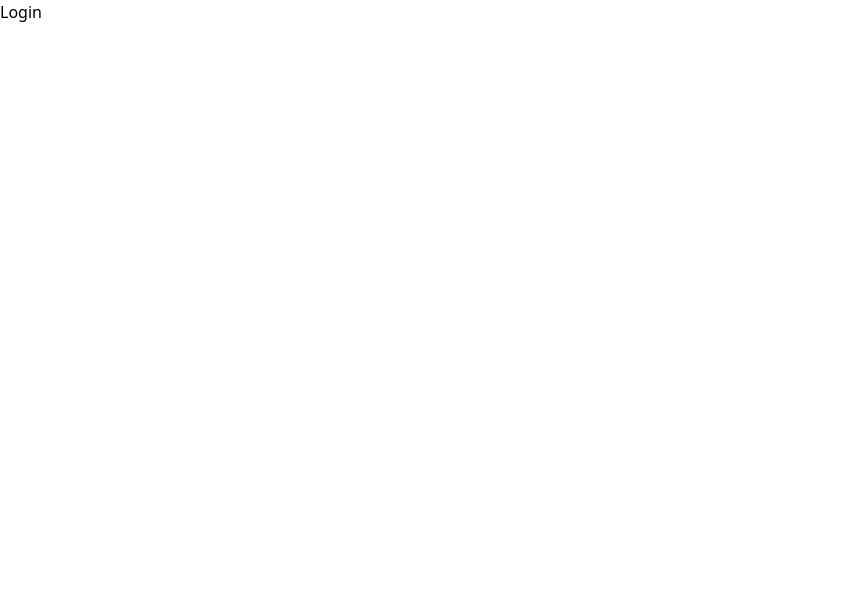
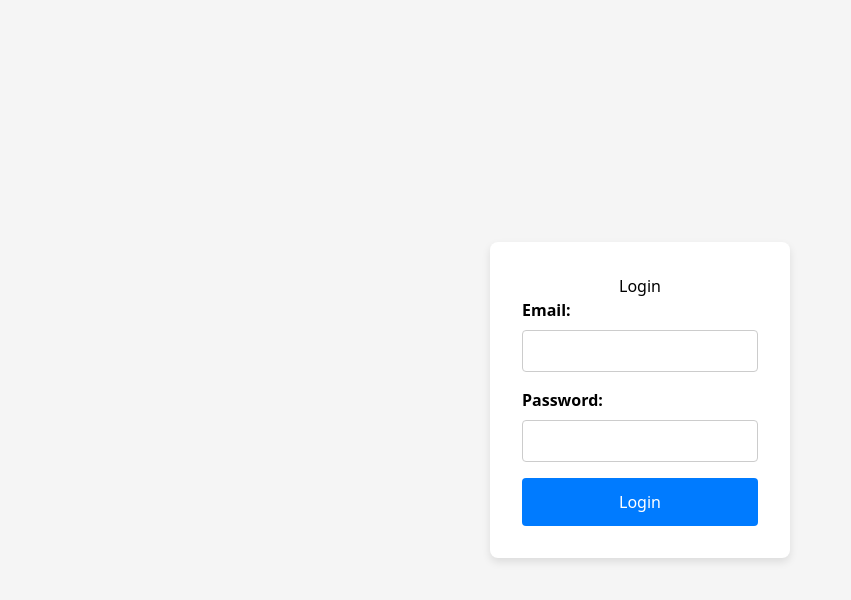
Before and after one commit to call-me-rodney/Academic-Issue-Tracking-System, a React (Vite) app in the folder client/: page / in a window 1280 px wide. Shown: the top 600 px of the page, without its empty margins (0-851 px from the left). Built offline with nearby package versions, Linux system fonts and the light colour scheme.

Commit message:
login form

```diff
--- /dev/null
+++ b/client/src/Pages/Login.css
@@ -0,0 +1,50 @@
+.login-container {
+    display: flex;
+    justify-content: center;
+    align-items: center;
+    height: 100vh;
+    background-color: #f5f5f5;
+  }
+
+  .login-form {
+    background: white;
+    padding: 2rem;
+    border-radius: 8px;
+    box-shadow: 0 4px 8px rgba(0, 0, 0, 0.1);
+    width: 300px;
+    text-align: center;
+  }
+
+  .input-group {
+    margin-bottom: 1rem;
+    text-align: left;
+  }
+
+  .input-group label {
+    display: block;
+    margin-bottom: 0.5rem;
+    font-weight: bold;
+  }
+
+  .input-group input {
+    width: 100%;
+    padding: 0.5rem;
+    border: 1px solid #ccc;
+    border-radius: 4px;
+  }
+
+  .login-button {
+    width: 100%;
+    padding: 0.75rem;
+    border: none;
+    background-color: #007bff;
+    color: white;
+    font-size: 1rem;
+    border-radius: 4px;
+    cursor: pointer;
+    transition: background 0.3s;
+  }
+
+  .login-button:hover {
+    background-color: #0056b3;
+  }
--- a/client/src/Pages/Login.jsx
+++ b/client/src/Pages/Login.jsx
@@ -1,9 +1,42 @@
-import React from 'react'
+import { useState } from "react";
+import "./Login.css";
 
 const Login = () => {
+  const [email, setEmail] = useState("");
+  const [password, setPassword] = useState("");
+
+  const handleSubmit = (e) => {
+    e.preventDefault();
+    console.log("Email:", email, "Password:", password);
+    // Add authentication logic here
+  };
+
   return (
-    <div>Login</div>
-  )
-}
+    <div className="login-container">
+      <form className="login-form" onSubmit={handleSubmit}>
+        <h2>Login</h2>
+        <div className="input-group">
+          <label>Email:</label>
+          <input
+            type="email"
+            value={email}
+            onChange={(e) => setEmail(e.target.value)}
+            required
+          />
+        </div>
+        <div className="input-group">
+          <label>Password:</label>
+          <input
+            type="password"
+            value={password}
+            onChange={(e) => setPassword(e.target.value)}
+            required
+          />
+        </div>
+        <button type="submit" className="login-button">Login</button>
+      </form>
+    </div>
+  );
+};
 
-export default Login
+export default Login;
```
